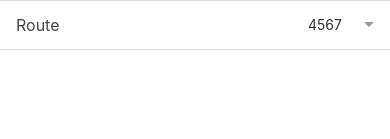
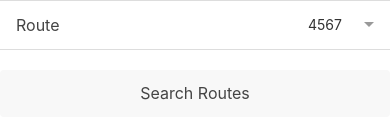
Before and after one commit to jcora-nyt/fpa_app, a website: page www/index.html in a window 390 px wide. Shown: the part 151-290 px from the top of the page. Drawn offline with Linux system fonts and the light colour scheme; some packages are replaced by stand-ins of ours; files that its build step writes are made by us from their sources.

Commit message:
added search button

```diff
--- a/www/index.html
+++ b/www/index.html
@@ -116,6 +116,13 @@
                   </select>
                 </label>
               </div>
+
+              <div>
+                <button class="button button-block" ng-click="search_routes;">
+                  Search Routes
+                </button>
+
+              </div>
             </ion-content>
           </ion-view>
         </ion-tab>
```
